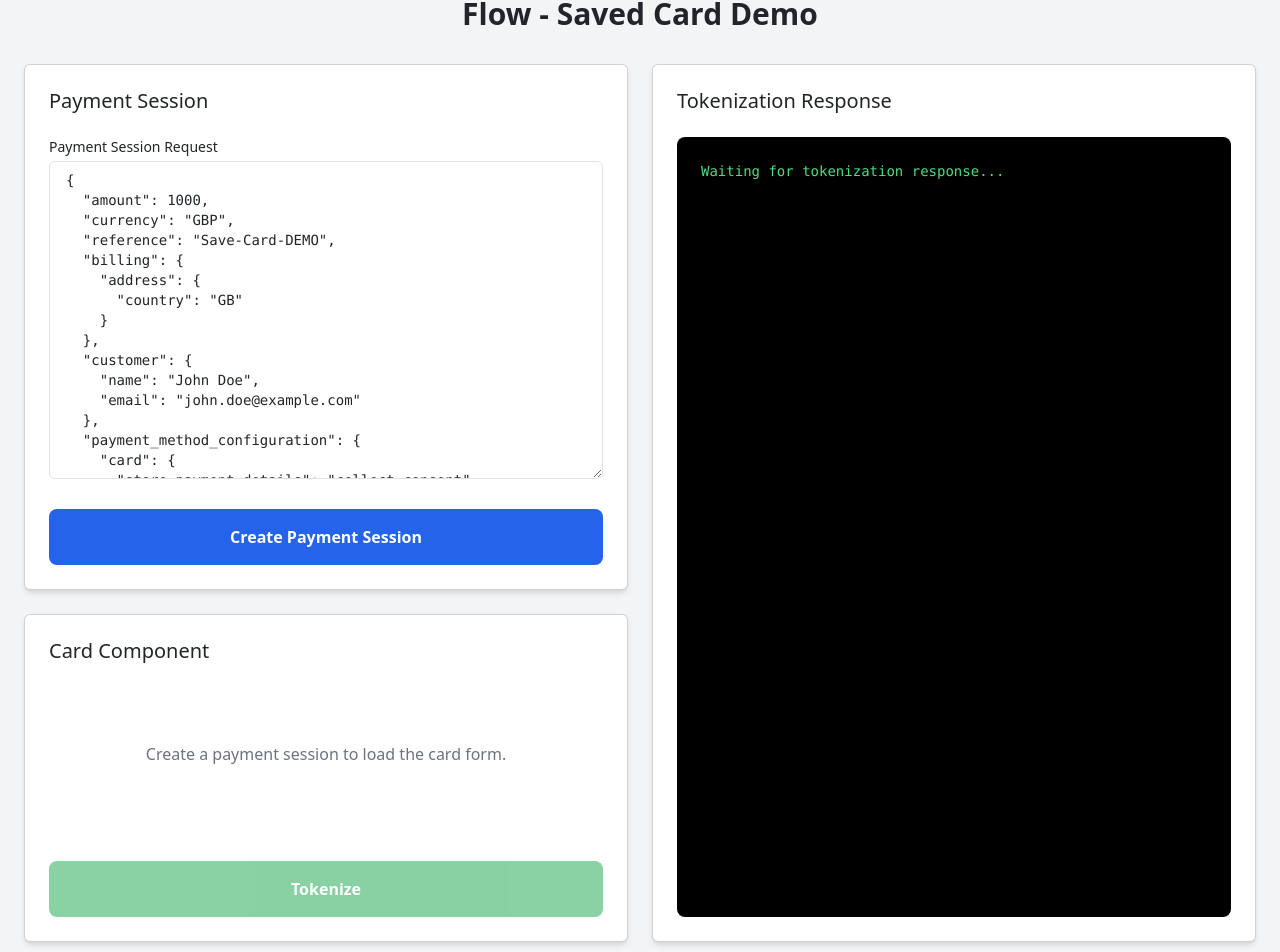
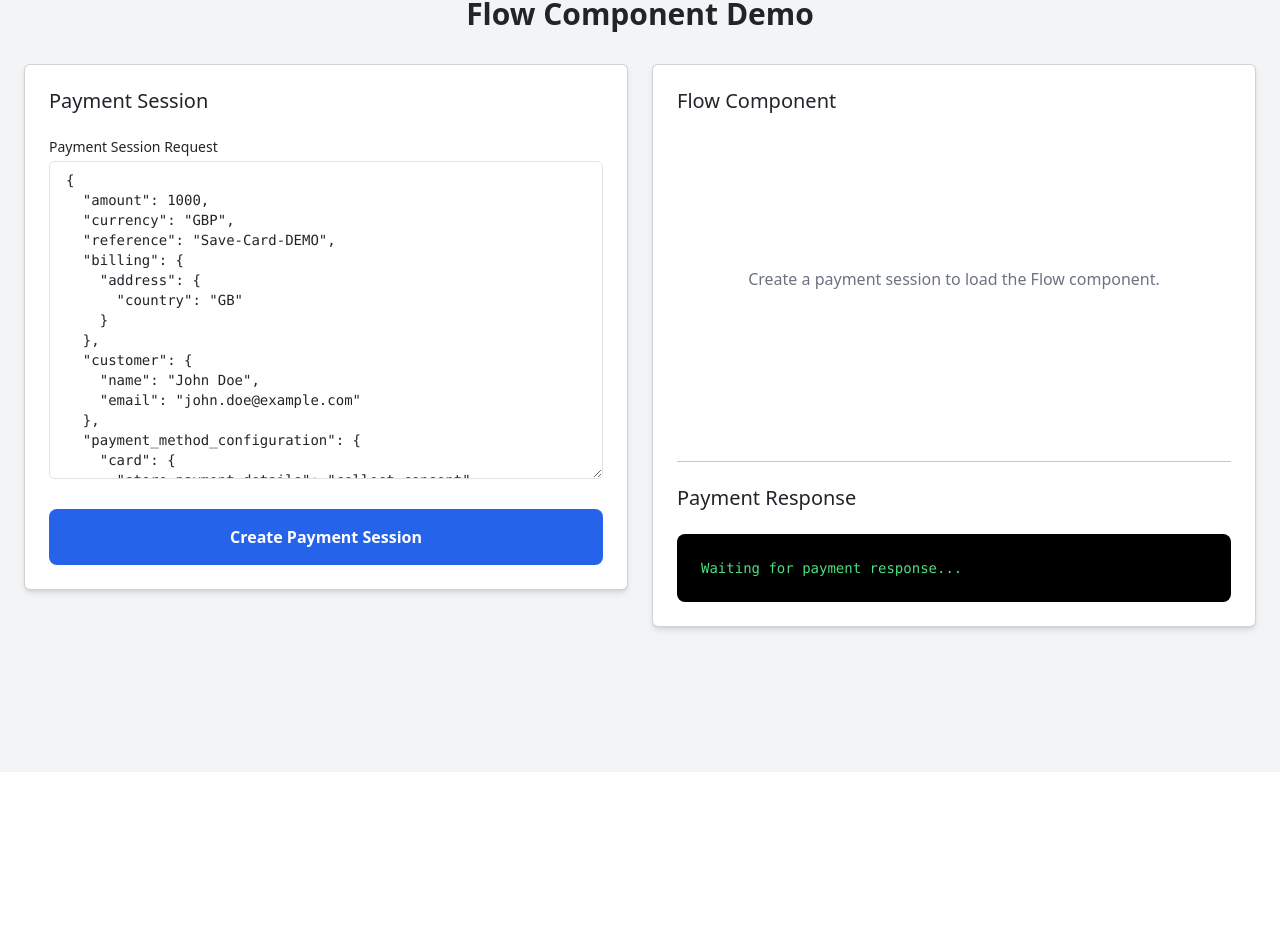
Before and after one commit to Mark-Reilly-Checkout/React-Flask-Project, a React (Create React App) app in the folder frontend/: page /flowSavedCard in a window 1280 px wide. Shown: the part 84-1036 px from the top of the page. After the commit the page ends 856 px from the top, so only its background shows below. Built offline with nearby package versions, Linux system fonts and the light colour scheme.

Commit message:
Adding Saved Card Demo

```diff
--- a/frontend/src/components/FlowCallbacks/FlowSavedCard.js
+++ b/frontend/src/components/FlowCallbacks/FlowSavedCard.js
@@ -28,36 +28,35 @@ const defaultSessionPayload = {
 };
 
 const FlowSavedCard = () => {
-    const navigate = useNavigate();
     const [loading, setLoading] = useState(false);
     const [paymentSession, setPaymentSession] = useState(null);
-    const [tokenizationResponse, setTokenizationResponse] = useState(null);
+    const [paymentResponse, setPaymentResponse] = useState(null);
     const API_BASE_URL = process.env.REACT_APP_BACKEND_URL || "";
+    const navigate = useNavigate();
 
     // State for the JSON editor for easy testing
     const [jsonInput, setJsonInput] = useState(JSON.stringify(defaultSessionPayload, null, 2));
     const [jsonError, setJsonError] = useState(null);
 
-    const cardComponentRef = useRef(null);
-    const cardContainerRef = useRef(null);
+    const flowContainerRef = useRef(null);
 
-     // Handler for the JSON text area input
+    // Handler for the JSON text area input to allow dynamic payloads
     const handleJsonInputChange = (e) => {
         const value = e.target.value;
         setJsonInput(value);
         try {
-            const parsedJson = JSON.parse(value);
-            setSessionPayload(parsedJson);
+            JSON.parse(value);
             setJsonError(null);
         } catch (error) {
             setJsonError('Invalid JSON format.');
         }
     };
 
-    // Function to create the payment session
+    // Function to create the payment session by calling the backend
     const createPaymentSession = async () => {
         setLoading(true);
         setPaymentSession(null);
+        setPaymentResponse(null);
 
         if (jsonError) {
             toast.error("Cannot create session. Please fix the invalid JSON.");
@@ -66,93 +65,68 @@ const FlowSavedCard = () => {
         }
 
         try {
-            // Clone the payload to avoid mutating state directly
-            const finalPayload = { ...sessionPayload };
-
-            // Add the processing_channel_id to the payload if it's provided
-            if (processingChannelId) {
-                finalPayload.processing_channel_id = processingChannelId;
-            }
-
-            const response = await axios.post(`${API_BASE_URL}/api/create-payment-session`, finalPayload);
-
+            const parsedPayload = JSON.parse(jsonInput);
+            const response = await axios.post(`${API_BASE_URL}/api/create-payment-session`, parsedPayload);
             setPaymentSession(response.data);
-            toast.success("Payment session created successfully!");
-
+            toast.success("Payment session created. Flow component will now load.");
         } catch (error) {
-            console.error("Payment Error:", error.response ? error.response.data : error.message);
-            toast.error('Error creating payment session: ' + (error.response?.data?.error || error.message));
-        } finally {
-            setLoading(false);
-        }
-    };
-    // Effect to initialize and mount the Card component once a session is created
-    useEffect(() => {
-            if (!paymentSession?.id) {
-                const flowContainer = document.getElementById('flow-container');
-                if (flowContainer) flowContainer.innerHTML = '';
-                return;
-            }
-
-            const initializeFlow = async (session) => {
-                try {
-                    const cko = await loadCheckoutWebComponents({
-                        paymentSession: session,
-                        publicKey: 'pk_sbox_z6zxchef4pyoy3bziidwee4clm4',
-                        environment: 'sandbox',
-                        onPaymentCompleted: (component, paymentResponse) => {
-                            toast.success(`Payment completed! ID: ${paymentResponse.id}`);
-                            navigate(`/success?cko-payment-id=${paymentResponse.id}`);
-                        },
-                        onError: (component, error) => {
-                            toast.error("Payment failed.");
-                            console.error("Flow Error:", error);
-                        }
-                    });
-
-                    const flow = cko.create('flow');
-                    flowComponentRef.current = flow;
-                    flow.mount('#flow-container');
-
-                } catch (err) {
-                    console.error("Error loading Checkout Web Components:", err);
-                    toast.error("Failed to load payment component.");
-                }
-            };
-
-            initializeFlow(paymentSession);
-
-        }, [paymentSession, navigate]);
-
-    // Handler for the custom "Tokenize" button, which tokenizes the card details
-    const handleTokenize = async () => {
-        if (!cardComponentRef.current) {
-            toast.error("Card component is not initialized.");
-            return;
-        }
-        setLoading(true);
-        setTokenizationResponse(null);
-        try {
-            // The tokenize method validates and tokenizes the card details.
-            // The response will include whether the user consented to save the card.
-            const { data } = await cardComponentRef.current.tokenize();
-
-            setTokenizationResponse(data);
-            toast.success(`Token created successfully: ${data.token}`);
-            console.log("Tokenization Response:", data);
-
-        } catch (error) {
-            console.error("Tokenization Error:", error);
-            toast.error(error.message || "An error occurred during tokenization.");
-            setTokenizationResponse({ error: error.message, details: error });
+            console.error("Payment Session Error:", error.response ? error.response.data : error.message);
+            toast.error('Error creating payment session.');
         } finally {
             setLoading(false);
         }
     };
 
+    // Effect to initialize and mount the Flow component once a session is created
+    useEffect(() => {
+        if (!paymentSession?.id) {
+            if (flowContainerRef.current) {
+                flowContainerRef.current.innerHTML = '';
+            }
+            return;
+        }
+
+        const initializeFlowComponent = async (session) => {
+            try {
+                const checkout = await loadCheckoutWebComponents({
+                    paymentSession: session,
+                    publicKey: 'pk_sbox_z6zxchef4pyoy3bziidwee4clm4', // Replace with your public key if needed
+                    environment: 'sandbox',
+                    onPaymentCompleted: (_component, paymentResponse) => {
+                        setPaymentResponse(paymentResponse);
+                        toast.success('Payment completed successfully!');
+                        navigate(`/success?cko-payment-id=${paymentResponse.id}&status=succeeded`);
+                    },
+                    onError: (component, error) => {
+                        setPaymentResponse(error);
+                        toast.error('Payment failed. Please try again.');
+                        console.error("Payment Error:", error);
+                        navigate(`/failure?cko-payment-id=${error?.payment?.id || 'N/A'}&status=failed`);
+                    }
+                });
+
+                const flowComponent = checkout.create('flow');
+
+                if (await flowComponent.isAvailable()) {
+                    flowComponent.mount(flowContainerRef.current);
+                } else {
+                    toast.error("Flow component is not available.");
+                }
+
+            } catch (err) {
+                console.error("Error loading Checkout Web Components:", err);
+                toast.error("Failed to load the Flow component.");
+            }
+        };
+
+        initializeFlowComponent(paymentSession);
+
+    }, [paymentSession, navigate]);
+
+
     return (
         <div className="min-h-screen bg-gray-100 p-6">
-            <h1 className="text-3xl font-bold text-center mb-8">Flow - Saved Card Demo</h1>
+            <h1 className="text-3xl font-bold text-center mb-8">Flow Component Demo</h1>
 
             <div className="grid grid-cols-1 md:grid-cols-2 gap-6">
                 {/* Left Panel: Configuration and Actions */}
@@ -183,38 +157,30 @@ const FlowSavedCard = () => {
                             </p>
                         )}
                     </Card>
+                </div>
 
+                {/* Right Panel: Flow Component and Response */}
                 <Card className="p-6 rounded-xl shadow-md bg-white">
-                        <Card.Title className="text-xl font-semibold mb-4">Card Component</Card.Title>
+                    <Card.Title className="text-xl font-semibold mb-4">Flow Component</Card.Title>
 
-                        {/* Container for the card component, rendered conditionally */}
+                    {/* Container for the flow component, rendered conditionally */}
                     {paymentSession ? (
-                            <div ref={cardContainerRef} id="card-container" className="min-h-[150px]">
-                                {/* The card component will be mounted here by the useEffect hook */}
+                        <div ref={flowContainerRef} id="flow-container" className="min-h-[300px]">
+                            {/* The flow component will be mounted here by the useEffect hook */}
                         </div>
                     ) : (
-                            <div className="min-h-[150px] flex items-center justify-center">
-                                <p className="text-center text-gray-500">Create a payment session to load the card form.</p>
+                        <div className="min-h-[300px] flex items-center justify-center">
+                            <p className="text-center text-gray-500">Create a payment session to load the Flow component.</p>
                         </div>
                     )}
 
-                        <button
-                            onClick={handleTokenize}
-                            disabled={loading || !paymentSession}
-                            className="mt-4 w-full bg-green-600 text-white font-semibold py-3 px-6 rounded-lg hover:bg-green-700 transition duration-300 disabled:opacity-50"
-                        >
-                            {loading ? "Processing..." : "Tokenize"}
-                        </button>
-                    </Card>
-                </div>
+                    <hr className="my-4" />
 
-                {/* Right Panel: Tokenization Response */}
-                <Card className="p-6 rounded-xl shadow-md bg-white">
-                    <Card.Title className="text-xl font-semibold mb-4">Tokenization Response</Card.Title>
-                    <div className="flex-1 bg-black text-green-400 font-mono text-sm p-4 rounded-lg overflow-auto h-96 whitespace-pre-wrap break-words">
-                        {tokenizationResponse
-                            ? JSON.stringify(tokenizationResponse, null, 2)
-                            : 'Waiting for tokenization response...'}
+                    <Card.Title className="text-xl font-semibold mb-4">Payment Response</Card.Title>
+                    <div className="flex-1 bg-black text-green-400 font-mono text-sm p-4 rounded-lg overflow-auto h-64 whitespace-pre-wrap break-words">
+                        {paymentResponse
+                            ? JSON.stringify(paymentResponse, null, 2)
+                            : 'Waiting for payment response...'}
                     </div>
                 </Card>
             </div>
```
Lines whose indentation alone changed are shown as unchanged.
